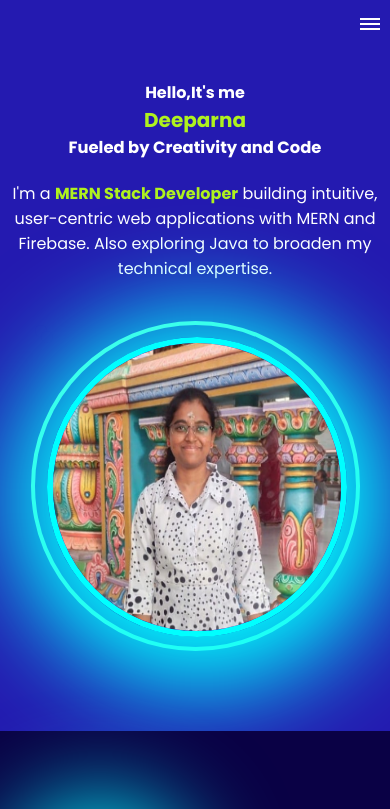
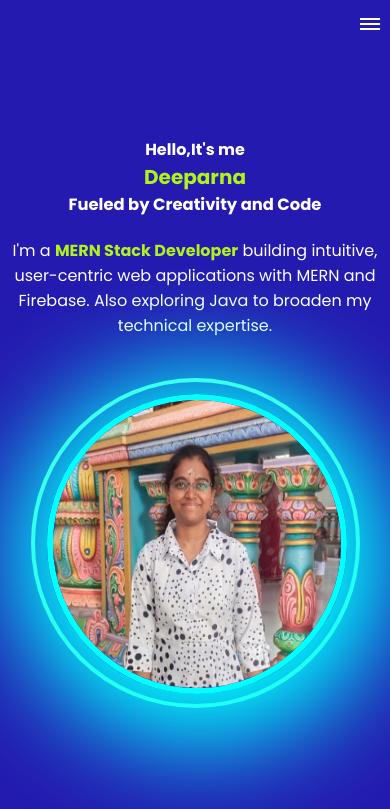
Before and after one commit to Deeparna4/Deeparna.portfolio, a plain HTML site: page index.html in a window 390 px wide. Shown: the top 809 px of the page. Drawn offline with Linux system fonts and the light colour scheme; a web font is replaced by a local one.

Commit message:
adjusted height

```diff
--- a/style.css
+++ b/style.css
@@ -430,7 +430,7 @@ margin-right: 50px;
     .home{
     display:grid;
     place-content: center;
-    height:auto;
+    height:100vh;
     }
     .wrapphoto{
        max-width:100%;
```
